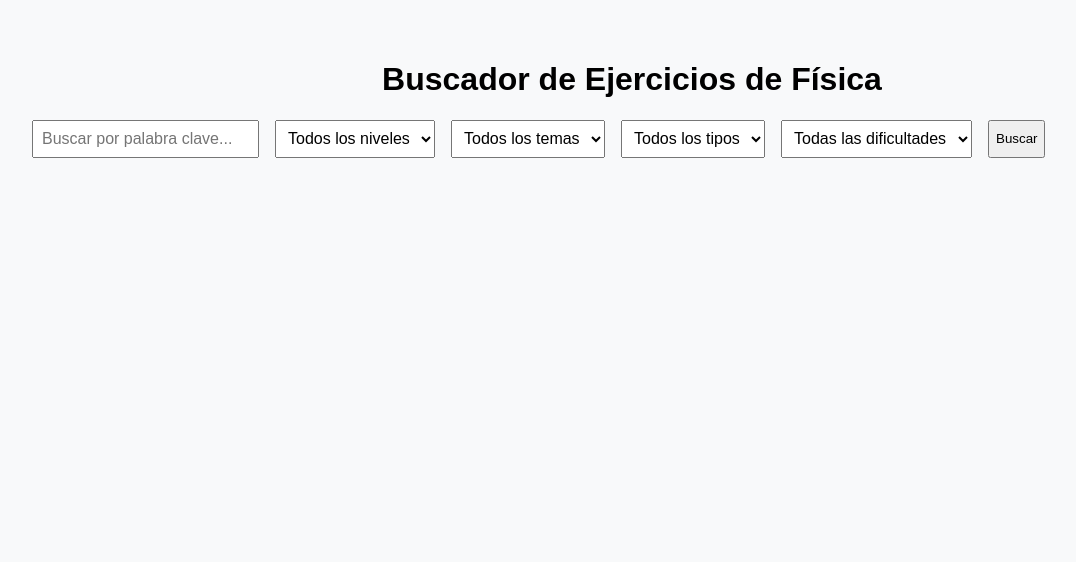
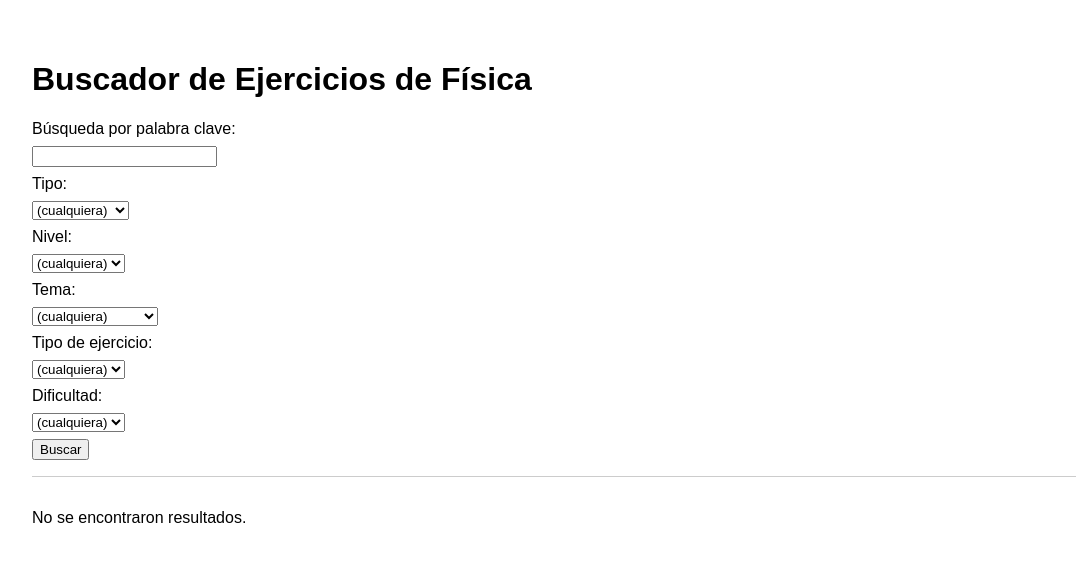
Before and after one commit to MadoScientista/sitio-ejercicios-de-fisica, a plain HTML site: page index.html in a window 1280 px wide. Both pictures are taken after a click on the button "Buscar". Shown: the whole page, without its empty margins (8-1084 px from the left). Drawn offline with nearby package versions, Linux system fonts and the light colour scheme; no server answers.

Commit message:
Prueba primer ejercicio

```diff
--- a/index.html
+++ b/index.html
@@ -2,120 +2,171 @@
 <html lang="es">
 
 <head>
-  <meta charset="UTF-8">
+  <meta charset="UTF-8" />
   <title>Buscador de Ejercicios de Física</title>
-  <script src="https://cdn.jsdelivr.net/npm/papaparse@5.4.1/papaparse.min.js"></script>
   <style>
     body {
-      font-family: sans-serif;
-      padding: 2rem;
-      background-color: #f8f9fa;
+      font-family: Arial, sans-serif;
+      padding: 2em;
     }
 
-    h1 {
-      text-align: center;
+    label,
+    select,
+    input {
+      display: block;
+      margin: 0.5em 0;
     }
 
-    .filters {
-      display: flex;
-      flex-wrap: wrap;
-      gap: 1rem;
-      margin-bottom: 1.5rem;
-    }
-
-    select,
-    input[type="text"] {
-      padding: 0.5rem;
-      font-size: 1rem;
-    }
-
-    .results iframe {
+    iframe {
       width: 100%;
       height: 400px;
       border: 1px solid #ccc;
-      margin-bottom: 1rem;
+      margin-top: 1em;
+    }
+
+    .resultado {
+      margin-top: 1em;
+      border-top: 1px solid #ccc;
+      padding-top: 1em;
+    }
+
+    .item {
+      margin-bottom: 2em;
     }
   </style>
 </head>
 
 <body>
   <h1>Buscador de Ejercicios de Física</h1>
-  <div class="filters">
-    <input type="text" id="searchText" placeholder="Buscar por palabra clave...">
+
+  <label for="palabraClave">Búsqueda por palabra clave:</label>
+  <input type="text" id="palabraClave" />
+
+  <label for="tipo">Tipo:</label>
+  <select id="tipo">
+    <option value="">(cualquiera)</option>
+    <option value="Planificación">Planificación</option>
+    <option value="Guía">Guía</option>
+    <option value="Ejercicios">Ejercicios</option>
+  </select>
+
+  <label for="nivel">Nivel:</label>
   <select id="nivel">
-      <option value="">Todos los niveles</option>
-      <option>1° medio</option>
-      <option>2° medio</option>
-      <option>3° medio</option>
-      <option>4° medio</option>
-      <option>PAES</option>
+    <option value="">(cualquiera)</option>
+    <option value="1° medio">1° medio</option>
+    <option value="2° medio">2° medio</option>
+    <option value="Electivo">Electivo</option>
+    <option value="PAES">PAES</option>
   </select>
+
+  <label for="tema">Tema:</label>
   <select id="tema">
-      <option value="">Todos los temas</option>
-      <option>Sonido</option>
-      <option>Cinemática</option>
-      <option>Electricidad</option>
-      <option>Óptica</option>
-      <!-- Agrega más temas -->
+    <option value="">(cualquiera)</option>
+    <option value="Sonido">Sonido</option>
+    <option value="Ondas">Ondas</option>
+    <option value="MRU">MRU</option>
+    <option value="MRUA">MRUA</option>
+    <option value="Método Científico">Método Científico</option>
   </select>
-    <select id="tipo">
-      <option value="">Todos los tipos</option>
-      <option>Alternativa</option>
-      <option>Desarrollo</option>
+
+  <label for="tipoEjercicio">Tipo de ejercicio:</label>
+  <select id="tipoEjercicio">
+    <option value="">(cualquiera)</option>
+    <option value="Alternativas">Alternativas</option>
+    <option value="Desarrollo">Desarrollo</option>
   </select>
+
+  <label for="dificultad">Dificultad:</label>
   <select id="dificultad">
-      <option value="">Todas las dificultades</option>
-      <option>Fácil</option>
-      <option>Media</option>
-      <option>Alta</option>
+    <option value="">(cualquiera)</option>
+    <option value="Elemental">Elemental</option>
+    <option value="Medio">Medio</option>
+    <option value="Avanzado">Avanzado</option>
   </select>
+
   <button onclick="filtrarEjercicios()">Buscar</button>
-  </div>
 
-  <div class="results" id="resultados">
-    <!-- Aquí se insertarán los ejercicios -->
-  </div>
+  <div id="resultados" class="resultado"></div>
 
   <script>
+    const SHEET_ID = "1TpgF0ME-GmgpD8akfvhfezKlQ6aB3NHvWzuXozVLElU";
+    const url = `https://docs.google.com/spreadsheets/d/${SHEET_ID}/gviz/tq?tqx=out:json`;
+
     let ejercicios = [];
 
-    // Carga el archivo CSV desde la carpeta del proyecto (debes subirlo allí)
-    Papa.parse("ejercicios.csv", {
-      download: true,
-      header: true,
-      complete: function (results) {
-        ejercicios = results.data;
-        filtrarEjercicios();
+    async function cargarEjerciciosDesdeSheet() {
+      try {
+        const response = await fetch(url);
+        const text = await response.text();
+        const json = JSON.parse(text.substr(47).slice(0, -2));
+        const rows = json.table.rows;
+
+        ejercicios = rows.map(row => {
+          const c = row.c;
+          return {
+            titulo: c[0]?.v || '',
+            tipo: c[1]?.v || '',
+            nivel: c[2]?.v || '',
+            tema: c[3]?.v || '',
+            tipoEjercicio: c[4]?.v || '',
+            dificultad: c[5]?.v || '',
+            id: c[6]?.v || ''
+          };
+        });
+      } catch (error) {
+        console.error("Error cargando datos desde Google Sheets:", error);
+        document.getElementById("resultados").innerHTML = "<p>Error al cargar los datos.</p>";
       }
-    });
+    }
+
+    function splitAndMatch(cellValue, filterValue) {
+      return filterValue === "" || (cellValue && cellValue.split(",").map(s => s.trim()).includes(filterValue));
+    }
 
     function filtrarEjercicios() {
-      const search = document.getElementById("searchText").value.toLowerCase();
+      const palabraClave = document.getElementById("palabraClave").value.toLowerCase();
+      const tipo = document.getElementById("tipo").value;
       const nivel = document.getElementById("nivel").value;
       const tema = document.getElementById("tema").value;
-      const tipo = document.getElementById("tipo").value;
+      const tipoEjercicio = document.getElementById("tipoEjercicio").value;
       const dificultad = document.getElementById("dificultad").value;
 
-      const filtrados = ejercicios.filter(ej => {
-        return (!nivel || ej.Nivel === nivel) &&
-          (!tema || ej.Tema === tema) &&
-          (!tipo || ej.Tipo === tipo) &&
-          (!dificultad || ej.Dificultad === dificultad) &&
-          (!search || (ej.Título && ej.Título.toLowerCase().includes(search)));
-      });
+      const filtrados = ejercicios.filter(ej =>
+        (palabraClave === "" || ej.titulo.toLowerCase().includes(palabraClave)) &&
+        (tipo === "" || ej.tipo === tipo) &&
+        splitAndMatch(ej.nivel, nivel) &&
+        splitAndMatch(ej.tema, tema) &&
+        (tipoEjercicio === "" || ej.tipoEjercicio === tipoEjercicio) &&
+        (dificultad === "" || ej.dificultad === dificultad)
+      );
 
-      mostrarEjercicios(filtrados);
+      mostrarResultados(filtrados);
     }
 
-    function mostrarEjercicios(lista) {
+    function mostrarResultados(lista) {
       const contenedor = document.getElementById("resultados");
       contenedor.innerHTML = "";
+
+      if (lista.length === 0) {
+        contenedor.innerHTML = "<p>No se encontraron resultados.</p>";
+        return;
+      }
+
       lista.forEach(ej => {
-        const iframe = document.createElement("iframe");
-        iframe.src = `https://docs.google.com/document/d/${ej.ID}/preview`;
-        contenedor.appendChild(iframe);
+        const div = document.createElement("div");
+        div.className = "item";
+        div.innerHTML = `
+          <strong>${ej.titulo}</strong><br>
+          Tipo: ${ej.tipo} | Nivel: ${ej.nivel} | Tema: ${ej.tema} | Tipo Ejercicio: ${ej.tipoEjercicio} | Dificultad: ${ej.dificultad}<br>
+          ${ej.id ? `<iframe src="https://docs.google.com/document/d/${ej.id}/preview"></iframe>` : ''}
+        `;
+        contenedor.appendChild(div);
       });
     }
+
+    window.onload = async () => {
+      await cargarEjerciciosDesdeSheet();
+    };
   </script>
 </body>
 
```
Lines whose indentation alone changed are shown as unchanged.
